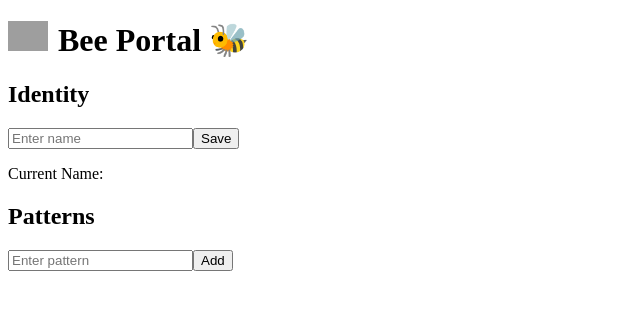
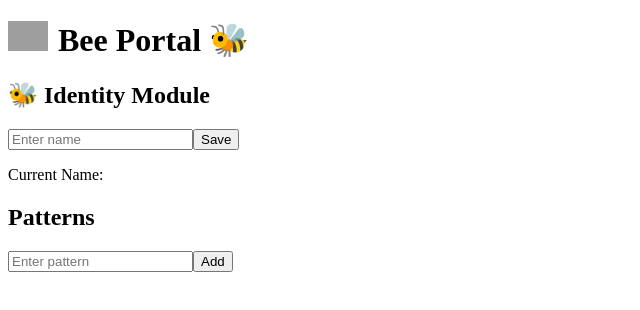
Before and after one commit to maxandbe1/Be-portal, a React (Vite) app: page / in a window 1280 px wide. Shown: the top 310 px of the page, without its empty margins (0-640 px from the left). Built offline with nearby package versions, Linux system fonts and the light colour scheme; grey boxes are pictures that could not be loaded.

Commit message:
Update Identity.jsx

```diff
--- a/src/pages/Identity.jsx
+++ b/src/pages/Identity.jsx
@@ -6,7 +6,8 @@ export default function Identity() {
 
   return (
     <div>
-      <h2>Identity</h2>
+      <h2>🐝 Identity Module</h2>
+
       <input
         value={name}
         onChange={e => setName(e.target.value)}
```
